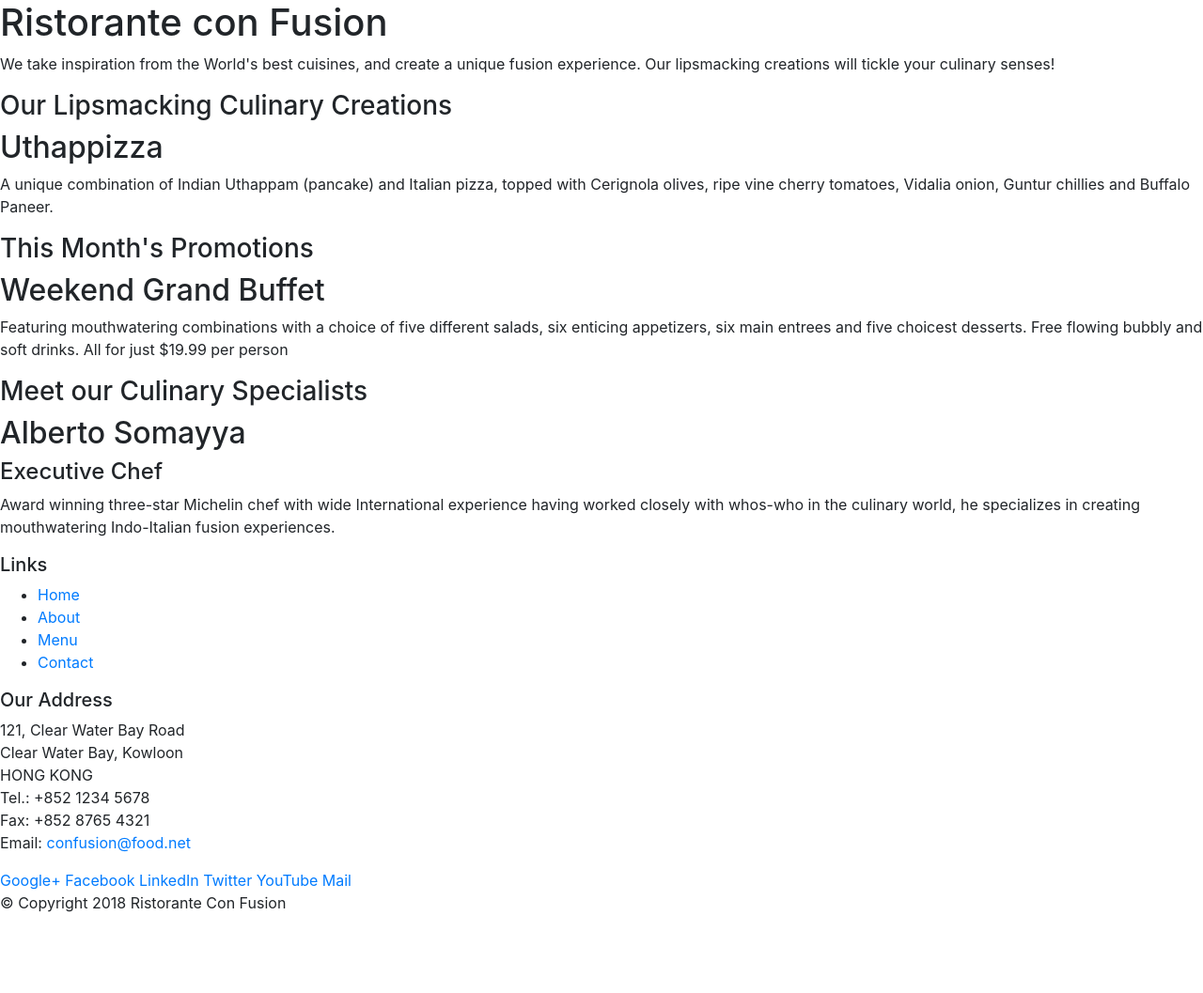
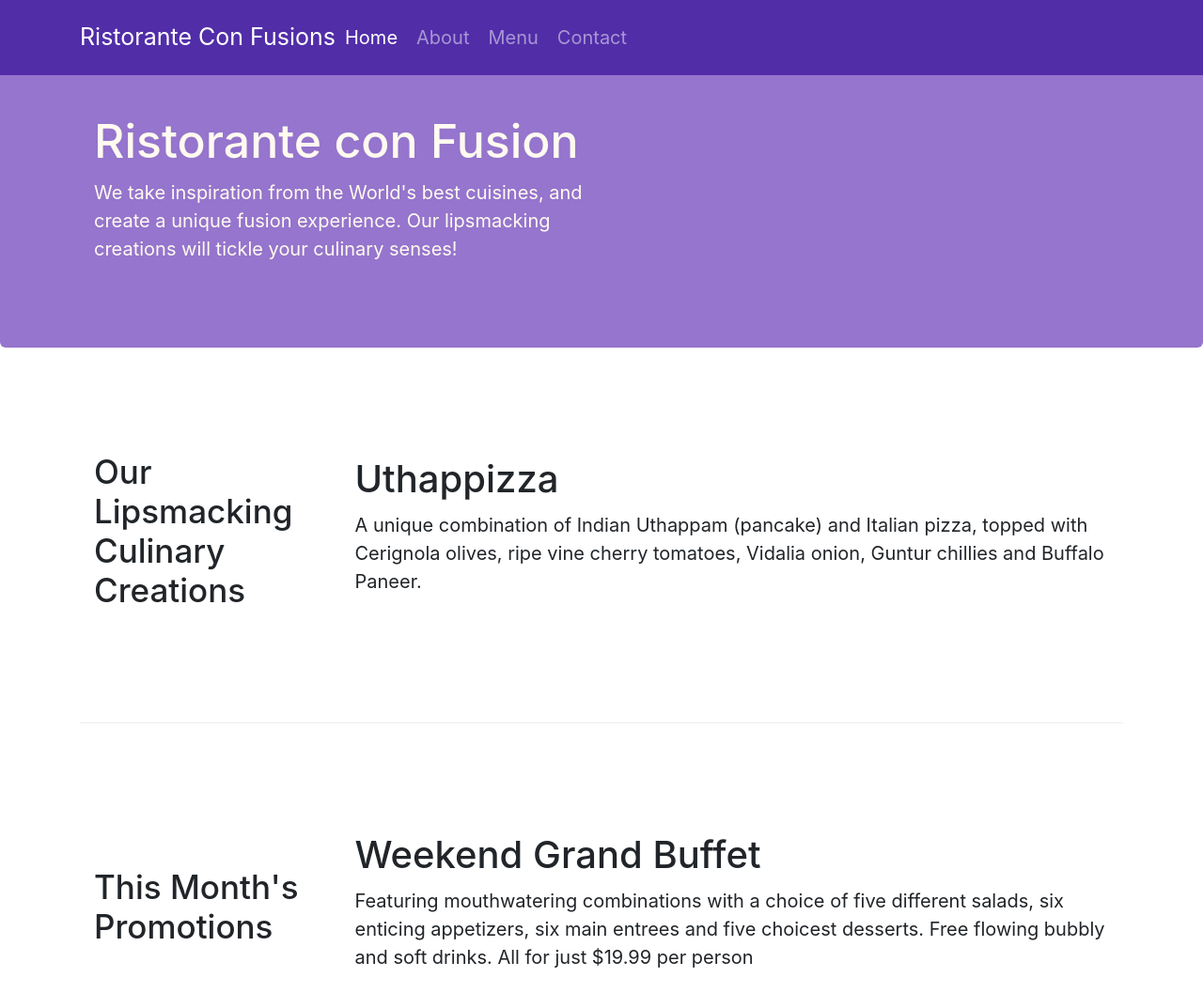
Before and after one commit to rahulanand10/mern, a website: page index.html in a window 1280 px wide. Shown: the top 1057 px of the page at 94% size. Before the commit the page ends 989 px from the top, so only its background shows below. Drawn offline with nearby package versions, Linux system fonts and the light colour scheme.

Commit message:
navbar-breadcrumbs

```diff
--- /dev/null
+++ b/CSS/style.css
@@ -0,0 +1,39 @@
+*{
+    font-size: 20px;
+}
+.row-header{
+    margin: 0px auto;
+    padding: 0px auto;
+}
+.row-content{
+    margin: 0px auto;
+    padding: 50px 0px 50px 0px ;
+    border-bottom: 1px ridge;
+    min-height: 400px;
+}
+.footer{
+    background-color: #D1C4E9;
+    margin: 0px auto;
+    padding: 20px 0px 20px 0px;
+}
+.jumbotron{
+    padding: 70px 30px 70px 30px;
+    margin: 0px auto;
+    background-color: #9575CD;
+    color: floralwhite;
+}
+.address{
+    font-size: 80%;
+    margin: 0px;
+    color: #0f0f0f;
+}
+body{
+    padding: 50px 0px 0px 0px;
+    z-index: 0;
+}
+.navbar-dark{
+    background-color:#512DA8 ;
+}
+nav{
+    height: 80px;
+}
--- a/index.html
+++ b/index.html
@@ -9,50 +9,69 @@
 
     <!-- Bootstrap CSS -->
     <link rel="stylesheet" href="node_modules/bootstrap/dist/css/bootstrap.min.css">
+    <link rel="stylesheet" href="css/style.css">
 </head>
 
 <body>
+    <nav class="navbar navbar-dark navbar-expand-sm fixed-top">
+        <div class="container">
 
-    <header>
-        <div>
-            <div>
-                <div>
+                <button class="navbar-toggler" type="button" data-toggle="collapse" data-target="#Navbar">
+                    <span class="navbar-toggler-icon"></span>
+                </button>
+
+                <a href="#" class="navbar-brand mr-auto" id="">Ristorante Con Fusions</a>
+
+                <div class="collapse navbar-collapse" id="Navbar">
+                    <ul class="navbar-nav mr-auto">
+                        <li class="nav-item active"><a href="#" class="nav-link">Home</a></li>
+                        <li class="nav-item"><a href="./aboutus.html" class="nav-link">About</a></li>
+                        <li class="nav-item"><a href="#" class="nav-link">Menu</a></li>
+                        <li class="nav-item"><a href="#" class="nav-link">Contact</a></li>
+                    </ul>
+                </div>
+        </div>
+    </nav>
+    <header class="jumbotron">
+        <div class="container">
+            <div class="row row-header">
+                <div class="col-12 col-sm-6">
                     <h1>Ristorante con Fusion</h1>
                     <p>We take inspiration from the World's best cuisines, and create a unique fusion experience. Our lipsmacking creations will tickle your culinary senses!</p>
                 </div>
-                <div>
+                <div class="col-12 col-sm">
                 </div>
             </div>
         </div>
     </header>
 
-    <div>
-        <div>
-            <div>
+    <div class="container">
+        <div class="row row-content align-items-center">
+            <div class="col-12 col-sm-4 col-md-3">
                 <h3>Our Lipsmacking Culinary Creations</h3>
             </div>
-            <div>
+            <div class="col col-sm col-md">
                 <h2>Uthappizza</h2>
                 <p>A unique combination of Indian Uthappam (pancake) and Italian pizza, topped with Cerignola olives, ripe vine cherry tomatoes, Vidalia onion, Guntur chillies and Buffalo Paneer.</p>
             </div>
         </div>
 
 
-        <div>
-            <div>
+        <div class="row row-content align-items-center">
+            <div class="col-12 col-sm-4 col-md-3">
                 <h3>This Month's Promotions</h3>
             </div>
-            <div>
+            <div class="col col-sm col-md">
                 <h2>Weekend Grand Buffet</h2>
                 <p>Featuring mouthwatering combinations with a choice of five different salads, six enticing appetizers, six main entrees and five choicest desserts. Free flowing bubbly and soft drinks. All for just $19.99 per person </p>
             </div>
         </div>
 
-        <div>
-            <div>
+        <div class="row row-content align-items-center">
+            <div class="col-12 col-sm-4 order-sm-last col-md-3">
                 <h3>Meet our Culinary Specialists</h3>
             </div>
-            <div>
+            <div class="col-12 col-sm order-sm-first col-md">
                 <h2>Alberto Somayya</h2>
                 <h4>Executive Chef</h4>
                 <p>Award winning three-star Michelin chef with wide International experience having worked closely with whos-who in the culinary world, he specializes in creating mouthwatering Indo-Italian fusion experiences. </p>
@@ -60,19 +79,19 @@
         </div>
     </div>
 
-    <footer>
-        <div>
-            <div>
-                <div>
+    <footer class="footer">
+        <div class="container">
+            <div class="row">
+                <div class="col-4 offset-1 col-sm-2">
                     <h5>Links</h5>
-                    <ul>
+                    <ul class="list-unstyled">
                         <li><a href="#">Home</a></li>
-                        <li><a href="#">About</a></li>
+                        <li><a href="./aboutus.html">About</a></li>
                         <li><a href="#">Menu</a></li>
                         <li><a href="#">Contact</a></li>
                     </ul>
                 </div>
-                <div>
+                <div class="col-7 col-sm-5">
                     <h5>Our Address</h5>
                     <address>
 		              121, Clear Water Bay Road<br>
@@ -83,8 +102,8 @@
 		              Email: <a href="mailto:confusion@food.net">confusion@food.net</a>
 		           </address>
                 </div>
-                <div>
-                    <div>
+                <div class="col-12 col-sm-4 align-self-center">
+                    <div class="text-center">
                         <a href="http://google.com/+">Google+</a>
                         <a href="http://www.facebook.com/profile.php?id=">Facebook</a>
                         <a href="http://www.linkedin.com/in/">LinkedIn</a>
@@ -94,8 +113,8 @@
                     </div>
                 </div>
            </div>
-           <div>
-                <div>
+           <div class="row justify-content-center">
+                <div class="col-auto">
                     <p>© Copyright 2018 Ristorante Con Fusion</p>
                 </div>
            </div>
```
Also changed, not shown: aboutus.html (added, +187 -0 lines).
